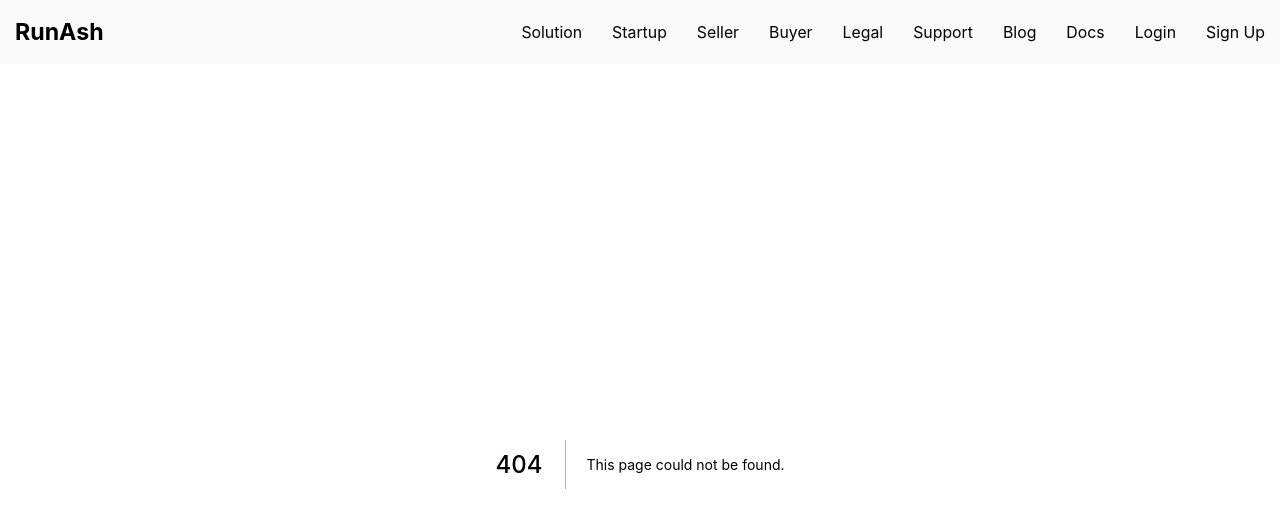
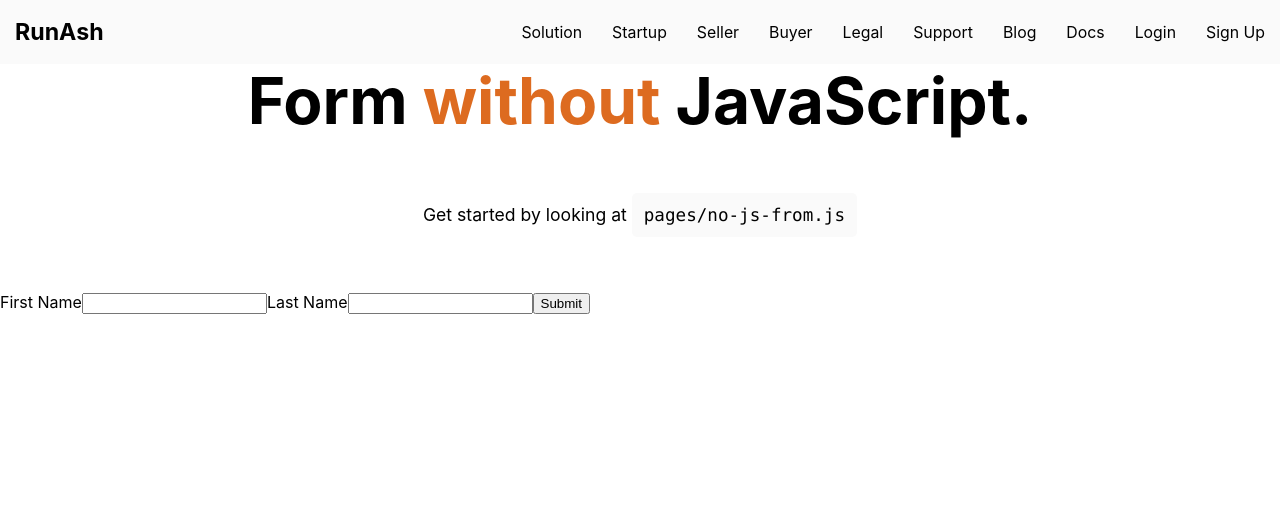
Before and after one commit to rammurmu/next, a Next.js app: page /no-js-from in a window 1280 px wide. Before the commit this address had no page. Shown: the top 512 px of the page. Built offline with nearby package versions, Linux system fonts and the light colour scheme.

Commit message:
Create no-js-form.js

```diff
--- /dev/null
+++ b/pages/no-js-from.js
@@ -0,0 +1,33 @@
+import Link from 'next/link'
+import styles from '../styles/Home.module.css'
+
+export default function Form() {
+  return (
+    <div className="container">
+      <h1 className={styles.title}>
+        Form{' '}
+        <Link href="/">
+          <a>without</a>
+        </Link>{' '}
+        JavaScript.
+      </h1>
+      <p className={styles.description}>
+        Get started by looking at{' '}
+        <code className={styles.code}>pages/no-js-from.js</code>
+      </p>
+
+      {/*action: The action attribute defines where the data gets sent. Its value must be a valid relative or absolute URL. If this attribute isn't provided, the data will be sent to the URL of the page containing the form — the current page.
+	method: The HTTP method to submit the form with. (case insensitive) s*/}
+
+      <form action="/api/form" method="post">
+        <label htmlFor="first">First Name</label>
+        <input type="text" id="first" name="first" required />
+
+        <label htmlFor="last">Last Name</label>
+        <input type="text" id="last" name="last" required />
+
+        <button type="submit">Submit</button>
+      </form>
+    </div>
+  )
+}
```
